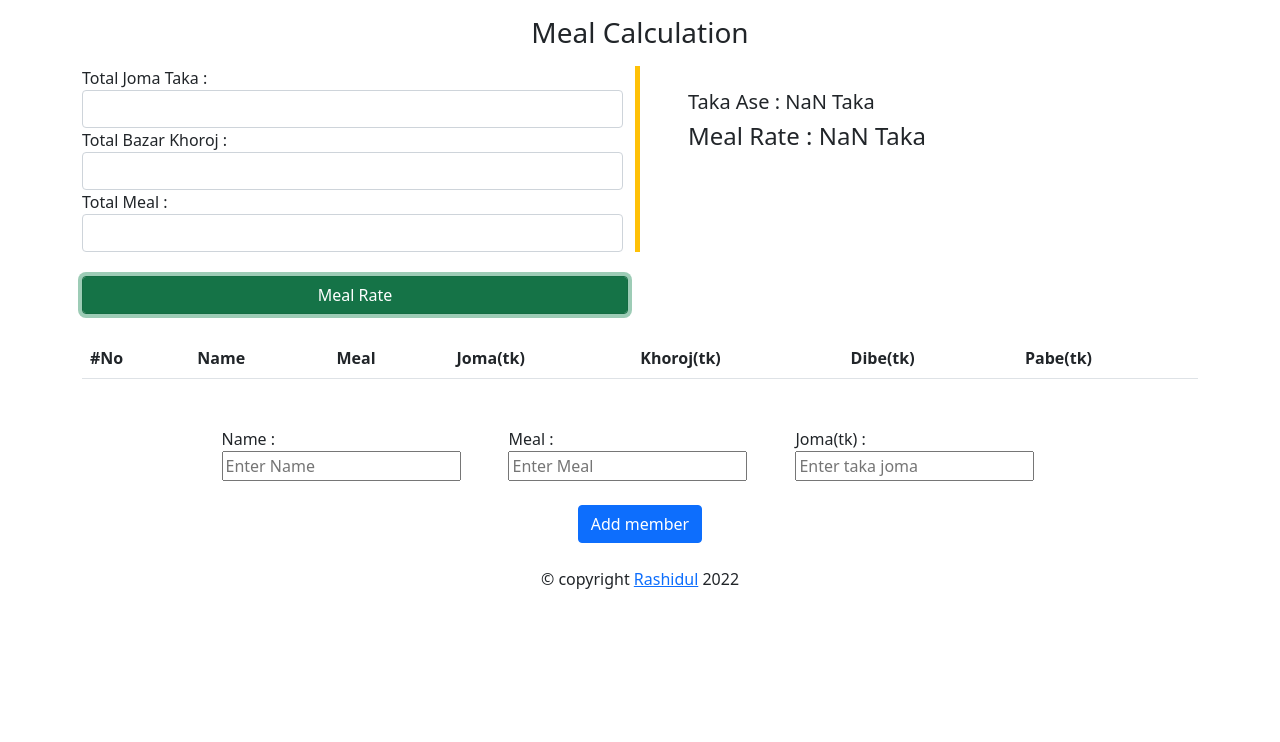
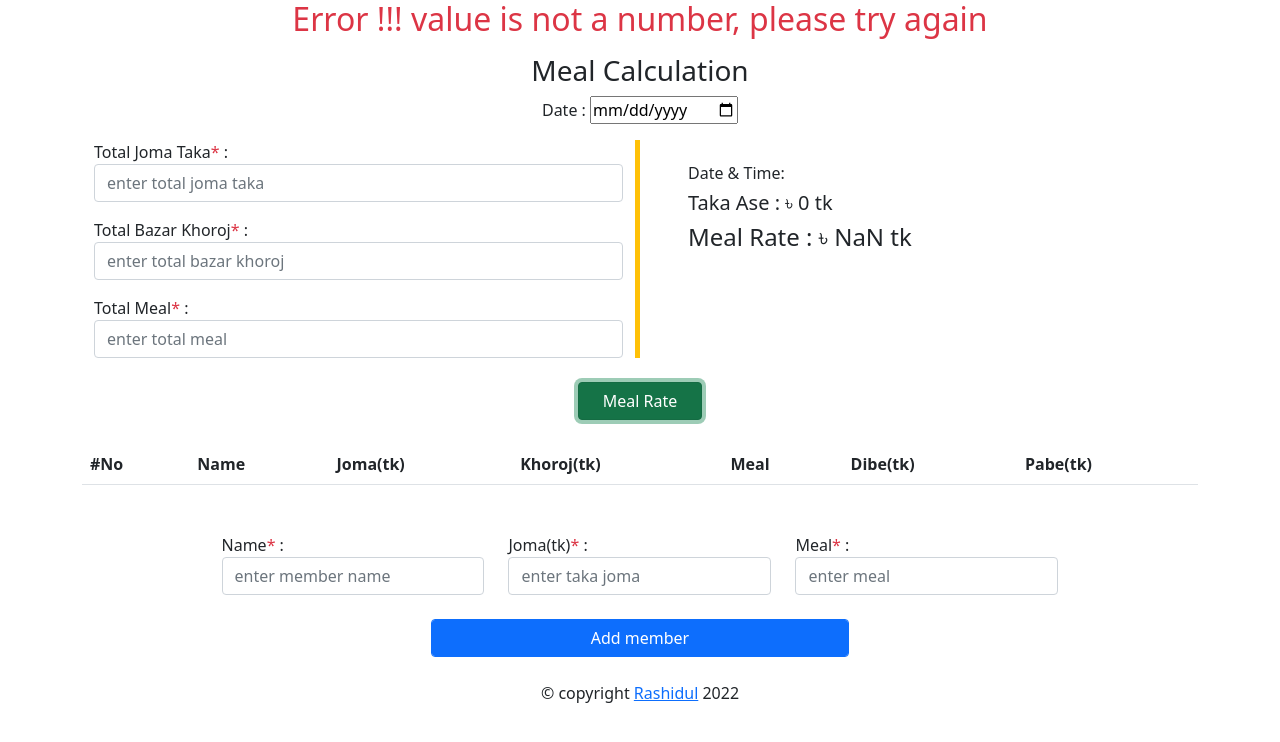
Before and after one commit to rashidul191/meal-calculation, a plain HTML site: page index.html in a window 1280 px wide. Both pictures are taken after a click on the button "Meal Rate". Drawn offline with nearby package versions, Linux system fonts and the light colour scheme.

Commit message:
edint some codes

```diff
--- a/index.html
+++ b/index.html
@@ -15,39 +15,47 @@
   </head>
   <body>
     <section class="container">
+      <div>
+        <h2 class="text-center text-danger" id="error-meg">Error !!! value is not a number, please try again</h2>
+      </div>
       <div class="text-center my-3">
         <h3>Meal Calculation</h3>
+        <div>
+          <label for="date">Date : </label>
+          <input type="date" name="date" id="date">
         </div>
-      <div class="row row-cols-1 row-cols-md-2 g-4">
+      </div>
+      <div>
+        <div class="row row-cols-2 g-4 mx-auto">
           <div class="col border-end border-warning border-5">
             <div>
-            <label for="total-joma">Total Joma Taka : </label>
-            <input id="total-joma" type="text" class="form-control" />
+              <label for="total-joma">Total Joma Taka<span class="text-danger">*</span> : </label>
+              <input id="total-joma" type="text" class="form-control" placeholder="enter total joma taka"/>
+            </div>
+            <div class="my-3">
+              <label for="total-bazar">Total Bazar Khoroj<span class="text-danger">*</span> : </label>
+              <input id="total-bazar" type="text" class="form-control" placeholder="enter total bazar khoroj" />
             </div>
             <div>
-            <label for="total-bazar">Total Bazar Khoroj : </label>
-            <input id="total-bazar" type="text" class="form-control" />
-          </div>
-          <div>
-            <label for="total-meal">Total Meal : </label>
-            <input id="total-meal" type="text" class="form-control" />
+              <label for="total-meal">Total Meal<span class="text-danger">*</span> : </label>
+              <input id="total-meal" type="text" class="form-control" placeholder="enter total meal"/>
             </div>
           </div>
 
           <div class="col mt-md-5 ps-md-5">
             <div>
-            <h5>Taka Ase : <span id="taka-ase">00</span> Taka</h5>
+              <h6>Date & Time: <span id="set-date"></span></h6>
             </div>
             <div>
-            <h4>Meal Rate : <span id="meal-rate">00</span> Taka</h4>
+              <h5>Taka Ase : 	৳ <span id="taka-ase">00</span> tk</h5>
             </div>
-          <!-- <div>
-            <h4>Meal Rate Round : <span id="Meal-rate-round">00</span> Taka</h4>
-          </div> -->
+            <div>
+              <h4>Meal Rate : 	৳ <span id="meal-rate">00</span> tk</h4>
             </div>
-
-        <div>
-          <button onclick="mealRate()" class="btn form-control btn-success">
+          </div>
+        </div>
+        <div class="text-center mt-4">
+          <button onclick="mealRate()" class="btn btn-success px-4">
             Meal Rate
           </button>
         </div>
@@ -59,9 +67,9 @@
             <tr>
               <th scope="col">#No</th>
               <th scope="col">Name</th>
-              <th scope="col">Meal</th>
               <th scope="col">Joma(tk)</th>
               <th scope="col">Khoroj(tk)</th>
+              <th scope="col">Meal</th>
               <th scope="col">Dibe(tk)</th>
               <th scope="col">Pabe(tk)</th>
             </tr>
@@ -79,31 +87,48 @@
           </tbody>
         </table>
         <div class="w-75 mx-auto">
+          <form action="">
           <div class="row row-cols-1 row-cols-md-3 mt-5">
             <div>
-              <label for="name">Name : </label>
-              <input type="text" id="name" placeholder="Enter Name" />
+              <label for="name">Name<span class="text-danger">*</span> : </label>
+              <input
+                type="text"
+                class="form-control"
+                id="name"
+                placeholder="enter member name" required
+              />
             </div>
 
+            <div class="my-3 my-md-0">
+              <label for="joma-taka">Joma(tk)<span class="text-danger">*</span> : </label>
+              <input
+                type="text"
+                id="joma-taka"
+                class="form-control"
+                placeholder="enter taka joma" required
+              />
+            </div>
             <div>
-              <label for="meal">Meal : </label>
-              <input type="text" id="meal" placeholder="Enter Meal" />
-            </div>
-
-            <div>
-              <label for="joma-taka">Joma(tk) : </label>
-              <input type="text" id="joma-taka" placeholder="Enter taka joma" />
+              <label for="meal">Meal<span class="text-danger">*</span> : </label>
+              <input
+                type="text"
+                class="form-control"
+                id="meal"
+                placeholder="enter meal" required
+              />
             </div>
           </div>
           <div class="text-center my-4">
             <button
               onclick="addMember()"
               id="add-member"
-              class="btn btn-primary"
+              class="btn btn-primary form-control w-50"
             >
               Add member
             </button>
           </div>
+        </form>
+
         </div>
       </div>
     </section>
--- a/js/app.js
+++ b/js/app.js
@@ -1,21 +1,17 @@
+const errorMsg = document.getElementById("error-meg");
+errorMsg.style.display = "none";
+
 // total joma
-const totalJomaFun = () => {
-  const totalJoma = document.getElementById("total-joma");
-  const totalJomaNumber = parseFloat(totalJoma.value);
-  return totalJomaNumber;
-};
-// total bazar
-const totalBazarFun = () => {
-  const totalBazar = document.getElementById("total-bazar");
-  const totalBazarNumber = parseFloat(totalBazar.value);
-  return totalBazarNumber;
-};
-
-// total Meal rate
-const totalMealFun = () => {
-  const totalMeal = document.getElementById("total-meal");
-  const totalMealNumber = parseFloat(totalMeal.value);
-  return totalMealNumber;
+const totalJomaAndKhoroj = (id) => {
+  const totalJomaAndKhoroj = document.getElementById("total-" + id).value;
+  const totalJomaAndKhorojNumber = parseFloat(totalJomaAndKhoroj);
+  if (isNaN(totalJomaAndKhorojNumber)) {
+    errorMsg.style.display = "block";
+    return false;
+  } else {
+    errorMsg.style.display = "none";
+    return totalJomaAndKhorojNumber;
+  }
 };
 
 //
@@ -25,18 +21,19 @@ const setMealRate = document.getElementById("meal-rate");
 
 // Meal Rate calculator
 const mealRate = () => {
-  const totalJoma = totalJomaFun();
-  const totalBazar = totalBazarFun();
-  const totalMeal = totalMealFun();
-
+  const totalJoma = totalJomaAndKhoroj("joma");
+  const totalBazar = totalJomaAndKhoroj("bazar");
+  const totalMeal = totalJomaAndKhoroj("meal");
   const takaAse = totalJoma - totalBazar;
   setTakaAse.innerText = takaAse;
 
   const totalMealRate = totalBazar / totalMeal;
-   fixedMealRate = totalMealRate.toFixed(3);
+  fixedMealRate = totalMealRate.toFixed(3);
   setMealRate.innerText = fixedMealRate;
-//   MealRateRound = Math.round(totalMealRate);
-//   setMealRateRound.innerText = MealRateRound;
+
+  // set date and time
+  const date = document.getElementById("date");
+  document.getElementById("set-date").innerText = date.value;
 };
 
 // get member information
@@ -45,42 +42,44 @@ const meal = document.getElementById("meal");
 const jomaTaka = document.getElementById("joma-taka");
 const tbody = document.getElementById("member-info");
 let count = 0;
+
 // add new member
 const addMember = () => {
   count++;
   const memberName = name.value;
+  const memberJomaTaka = parseFloat(jomaTaka.value);
   const memberMeal = parseInt(meal.value);
-  const memberJomaTaka = parseFloat(jomaTaka.value);
-  //console.log(memberJomaTaka, memberMeal, memberName , count);
 
-  //console.log(fixedMealRate);
+  if (isNaN(memberMeal) || isNaN(memberJomaTaka)) {
+    errorMsg.style.display = "block";
+  }
+  errorMsg.style.display = "none";
 
-  const memberTotalKhoroj = Math.round(fixedMealRate * memberMeal);
+  const memberTotalKhoroj = fixedMealRate * memberMeal;
   const memberTakaPabeDibe = memberJomaTaka - memberTotalKhoroj;
   let pabe = 0;
   let dibe = 0;
   if (memberTakaPabeDibe >= 0) {
     pabe = memberTakaPabeDibe;
-  }else{
-      dibe = memberTakaPabeDibe * -1;
+  } else {
+    dibe = memberTakaPabeDibe * -1;
   }
   const tr = document.createElement("tr");
   tr.innerHTML = `
     <th scope="row">${count}</th>
     <td class="fw-bold">${memberName}</td>
+    <td>${memberJomaTaka}</td>
+    <td>${memberTotalKhoroj.toFixed(2)}</td>
     <td>${memberMeal}</td>
-    <td>${memberJomaTaka}</td>
-    <td>${memberTotalKhoroj}</td>
-    <td class="text-danger fw-bold">${dibe}</td>
-    <td class="text-success fw-bold">${pabe}</td>
+    <td class="text-danger fw-bold">${Math.ceil(dibe)}</td>
+    <td class="text-success fw-bold">${Math.floor(pabe)}</td>
     `;
   tbody.appendChild(tr);
 
   // clear name , Meal, jomaTaka input filed
-  name.value = '';
-  meal.value = '';
-  jomaTaka.value = '';
-
+  name.value = "";
+  meal.value = "";
+  jomaTaka.value = "";
 };
 
 // year set
```
Lines whose indentation alone changed are shown as unchanged.
